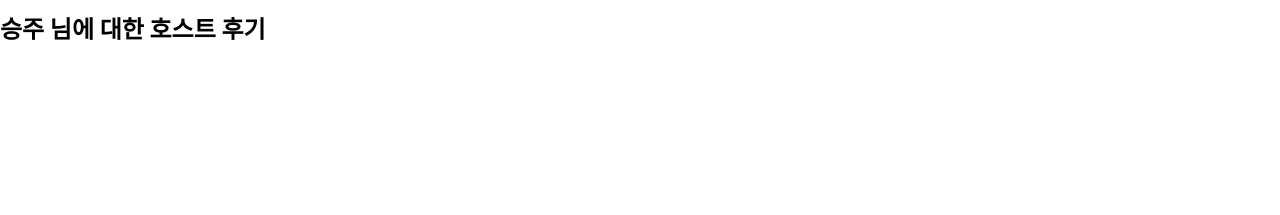
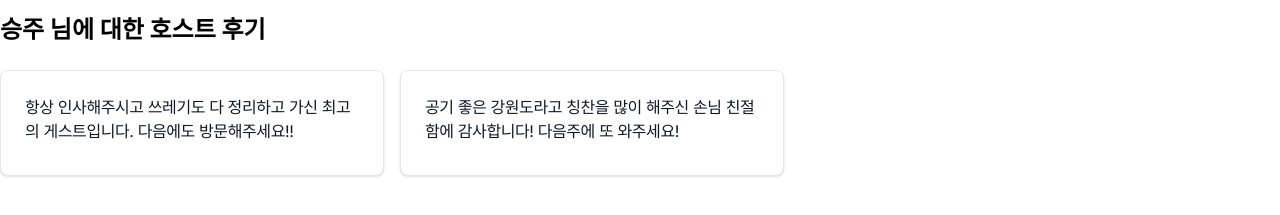
Before and after one commit to wjdsheep15/airbnb-clone-project-front, a Next.js app: page /users/show/1 in a window 1280 px wide. Shown: the part 581-796 px from the top of the page. Built offline with nearby package versions, Linux system fonts and the light colour scheme.

Commit message:
Feat: 호스트 후기글 추가

```diff
--- a/src/components/profile/review.tsx
+++ b/src/components/profile/review.tsx
@@ -4,6 +4,21 @@ export default function review({ name }: { name: string }) {
       <h3 className="text-2xl font-bold dark:text-white mt-10">
         {name} 님에 대한 호스트 후기
       </h3>
+      <br />
+      <div className="flex">
+        <span className="block max-w-sm p-6 bg-white border border-gray-200 rounded-lg shadow dark:bg-gray-800 dark:border-gray-700 dark:hover:bg-gray-700">
+          <h5 className="mb-2 text-base tracking-tight text-gray-900 dark:text-white">
+            항상 인사해주시고 쓰레기도 다 정리하고 가신 최고의 게스트입니다.
+            다음에도 방문해주세요!!
+          </h5>
+        </span>
+        <span className="ml-4 block max-w-sm p-6 bg-white border border-gray-200 rounded-lg shadow dark:bg-gray-800 dark:border-gray-700 dark:hover:bg-gray-700">
+          <h5 className="mb-2 text-base tracking-tight text-gray-900 dark:text-white">
+            공기 좋은 강원도라고 칭찬을 많이 해주신 손님 친절함에 감사합니다!
+            다음주에 또 와주세요!
+          </h5>
+        </span>
+      </div>
     </div>
   );
 }
```
